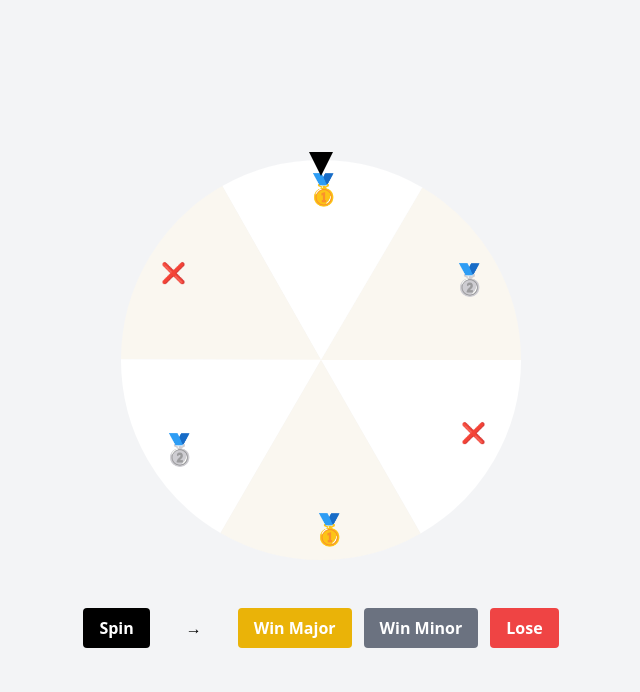
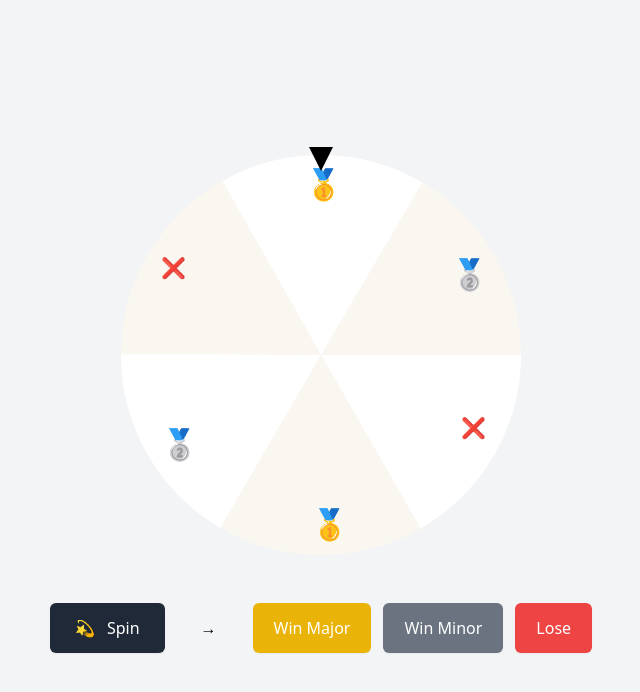
Before and after one commit to oddnavy/spin-to-win, a Next.js app: page / in a window 1280 px wide. Shown: the top 692 px of the page, without its empty margins (319-959 px from the left). Built offline with nearby package versions, Linux system fonts and the light colour scheme.

Commit message:
improve button styles

```diff
--- a/pages/index.js
+++ b/pages/index.js
@@ -201,17 +201,17 @@ export default function Home() {
 
       <div className="flex items-center justify-center mt-12 gap-x-3">
         <button
-          className="bg-black hover:bg-red-500 text-white font-bold py-2 px-4 rounded transition-colors	ease-in duration-150"
+          className="inline-flex items-center px-6 py-3 border border-transparent text-base font-medium rounded-md shadow-sm text-white bg-gray-800 hover:bg-gray-900 focus:outline-none focus:ring-2 focus:ring-offset-2 focus:ring-gray-700"
           onClick={async () => {
             await controls.start("start");
             await controls.start("spin");
           }}
         >
-          Spin
+          <span className="mr-3">💫</span> Spin
         </button>
         <div className="mx-6">→</div>
         <button
-          className="bg-yellow-500 hover:bg-yellow-700 text-white font-bold py-2 px-4 rounded transition-colors ease-in duration-150"
+          className="inline-flex items-center px-5 py-3 border border-transparent text-base font-medium rounded-md shadow-sm text-white bg-yellow-500 hover:bg-yellow-600 focus:outline-none focus:ring-2 focus:ring-offset-2 focus:ring-yellow-400"
           onClick={() => {
             controls.start("major");
           }}
@@ -219,7 +219,7 @@ export default function Home() {
           Win Major
         </button>
         <button
-          className="bg-gray-500 hover:bg-gray-700 text-white font-bold py-2 px-4 rounded transition-colors	ease-in duration-150"
+          className="inline-flex items-center px-5 py-3 border border-transparent text-base font-medium rounded-md shadow-sm text-white bg-gray-500 hover:bg-gray-600 focus:outline-none focus:ring-2 focus:ring-offset-2 focus:ring-gray-500"
           onClick={() => {
             controls.start("minor");
           }}
@@ -227,7 +227,7 @@ export default function Home() {
           Win Minor
         </button>
         <button
-          className="bg-red-500 hover:bg-red-700 text-white font-bold py-2 px-4 rounded transition-colors	ease-in duration-150"
+          className="inline-flex items-center px-5 py-3 border border-transparent text-base font-medium rounded-md shadow-sm text-white bg-red-500 hover:bg-red-600 focus:outline-none focus:ring-2 focus:ring-offset-2 focus:ring-red-400"
           onClick={() => {
             controls.start("lose");
           }}
```
